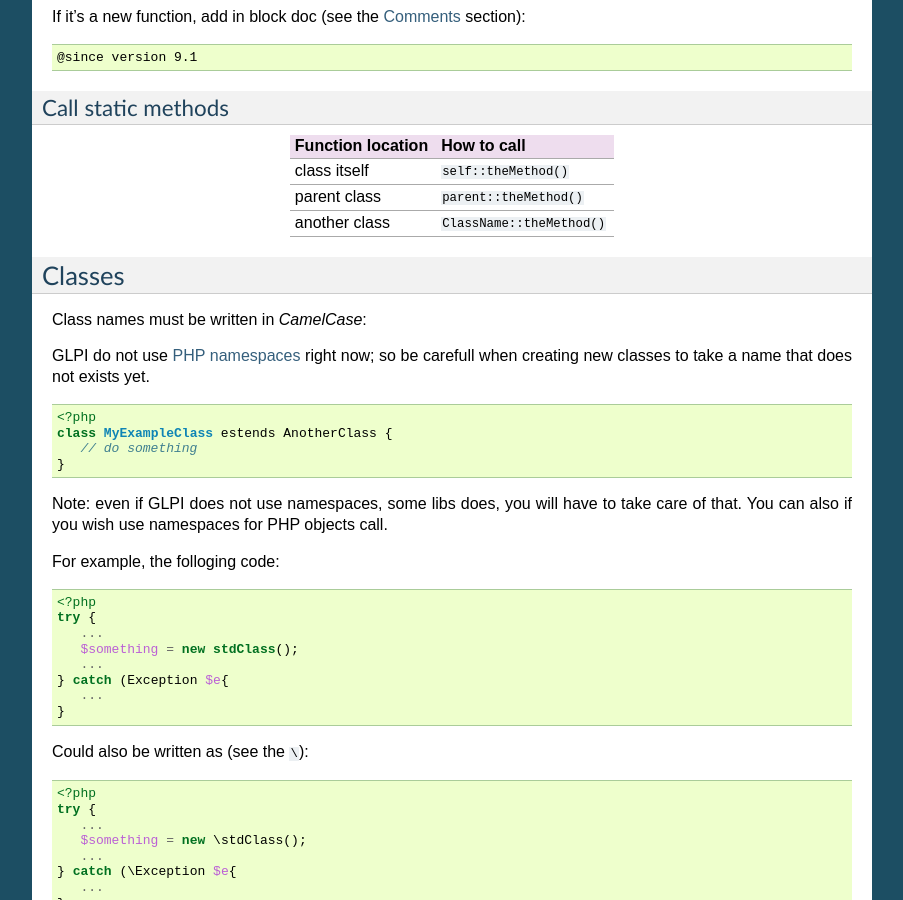
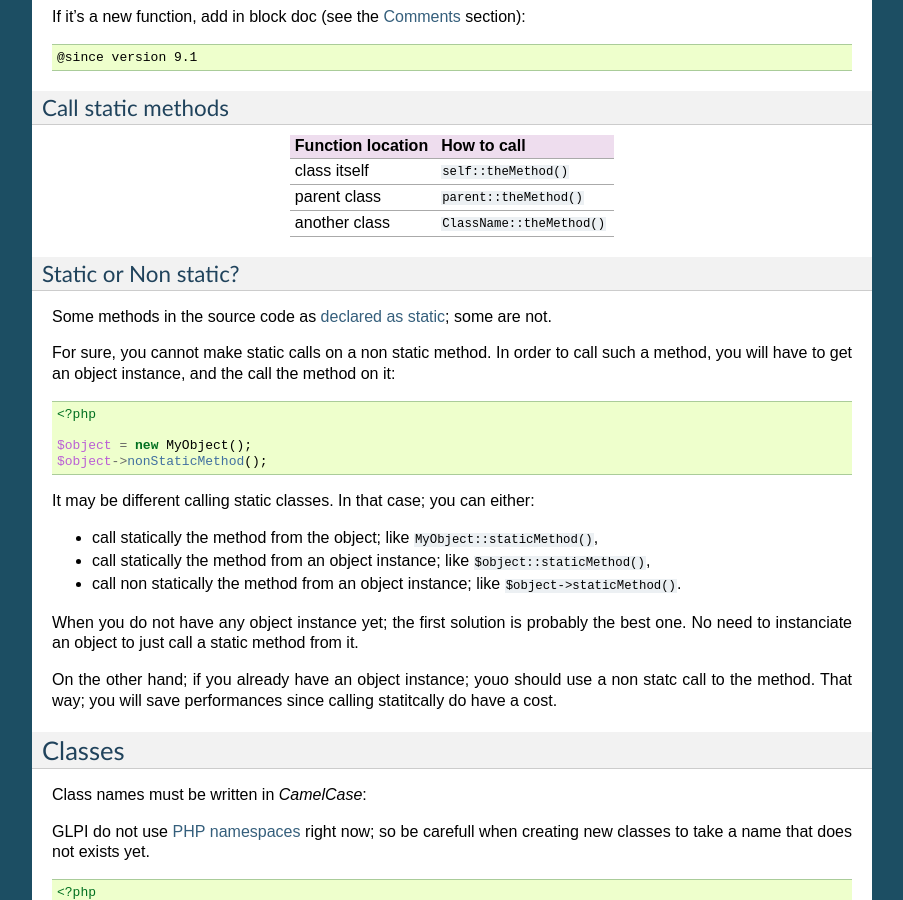
Before and after one commit to glpi-project/docdev, a Sphinx documentation site: the page built from source/codingstandards.rst, in a window 1280 px wide and 900 px high, scrolled down 1759 px. Shown: the whole window, without its empty margins (198-1101 px from the left). Built offline with Sphinx 7.4.7, drawn with Linux system fonts in a browser that asks for light colours; some of the changed text lies outside the part shown.

Commit message:
A word about static vs non static calls; fixes #41

```diff
--- a/source/codingstandards.rst
+++ b/source/codingstandards.rst
@@ -122,6 +122,30 @@
 parent class      ``parent::theMethod()``
 another class     ``ClassName::theMethod()``
 ================= ===========
+
+Static or Non static?
+^^^^^^^^^^^^^^^^^^^^^
+
+Some methods in the source code as `declared as static <http://php.net/manual/fr/language.oop5.static.php>`_; some are not.
+
+For sure, you cannot make static calls on a non static method. In order to call such a method, you will have to get an object instance, and the call the method on it:
+
+.. code-block:: php
+
+   <?php
+
+   $object = new MyObject();
+   $object->nonStaticMethod();
+
+It may be different calling static classes. In that case; you can either:
+
+* call statically the method from the object; like ``MyObject::staticMethod()``,
+* call statically the method from an object instance; like ``$object::staticMethod()``,
+* call non statically the method from an object instance; like ``$object->staticMethod()``.
+
+When you do not have any object instance yet; the first solution is probably the best one. No need to instanciate an object to just call a static method from it.
+
+On the other hand; if you already have an object instance; youo should use a non statc call to the method. That way; you will save performances since calling statitcally do have a cost.
 
 Classes
 -------
```
